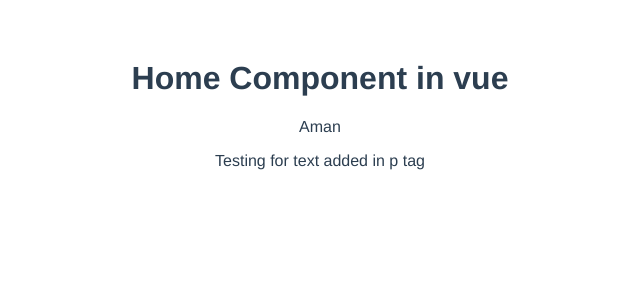
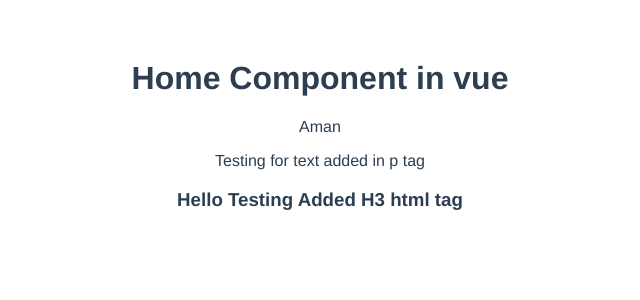
Before and after one commit to aman88000/vuelearn, a Vue app: page / in a window 1280 px wide. Shown: the top 300 px of the page, without its empty margins (320-960 px from the left). Built offline with nearby package versions, Linux system fonts and the light colour scheme.

Commit message:
v-html using

```diff
--- a/src/components/Home.vue
+++ b/src/components/Home.vue
@@ -2,6 +2,7 @@
 <h1>Home Component in vue </h1>
 <p>{{name}}</p>
 <p v-text="pText"></p>
+<p v-html="pHtml"></p>
 </template>
 <script>
 export default{
@@ -9,7 +10,8 @@
     data(){
         return {
             name: 'Aman',
-            pText: 'Testing for text added in p tag'
+            pText: 'Testing for text added in p tag',
+            pHtml: '<h3>Hello Testing Added H3 html tag</h3>'
 
         }
     }
```
